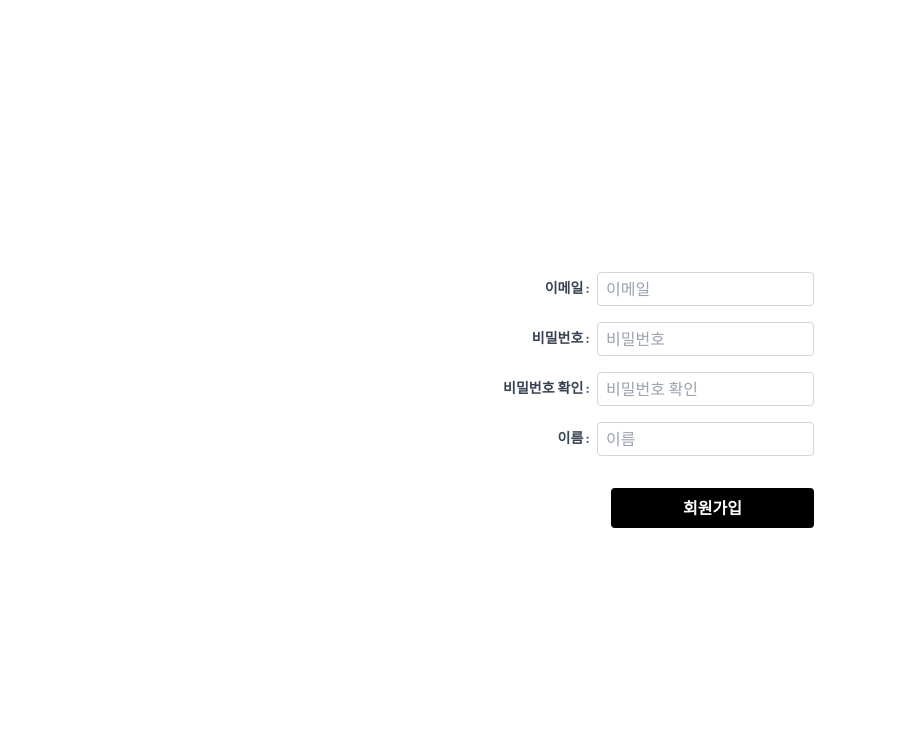
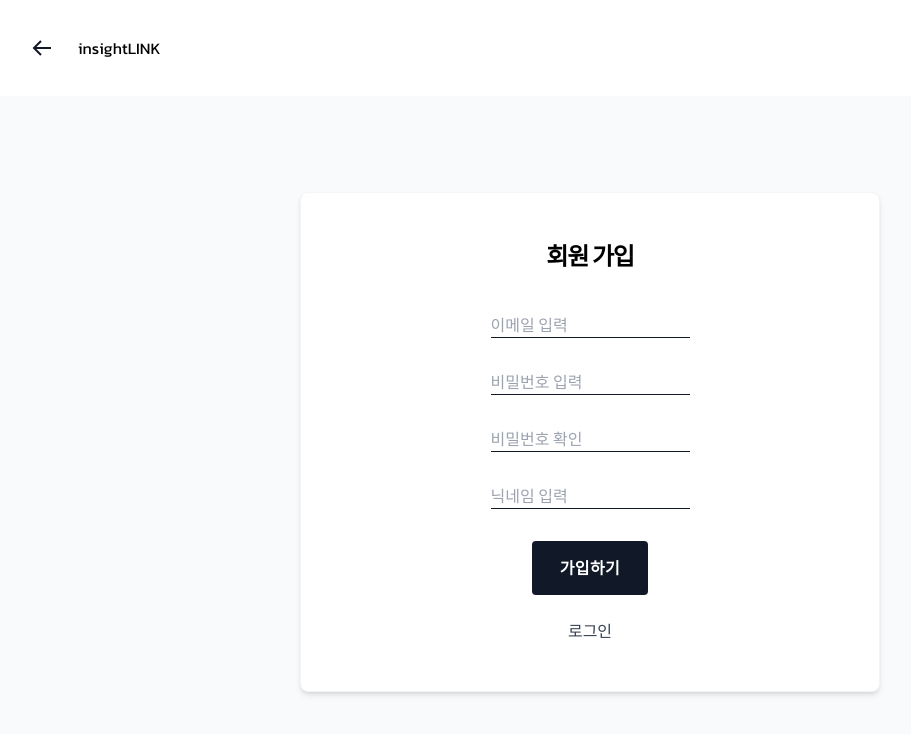
Before and after one commit to suji6707/insightLINK, a Next.js app in the folder client/: page /signup in a window 1280 px wide. Shown: the top 734 px of the page, without its empty margins (50-961 px from the left). Built offline with nearby package versions, Linux system fonts and the light colour scheme.

Commit message:
feat: 회원가입, 로그인 디자인 수정

```diff
--- a/client/src/features/Dashboard/MainGraph/components/Graph/ChartDefaultOptions.tsx
+++ b/client/src/features/Dashboard/MainGraph/components/Graph/ChartDefaultOptions.tsx
@@ -4,13 +4,13 @@ import setCategories from "./setCategories";
 const ChartDefaultOptions = (graph: Main_graph_Api_DTO) => {
   return {
     tooltip: {},
-    legend: [
-      {
-        data: setCategories(graph?.cnt).map(function (a) {
-          return a.name;
-        }),
-      },
-    ],
+    // legend: [
+    //   {
+    //     data: setCategories(graph?.cnt).map(function (a) {
+    //       return a.name;
+    //     }),
+    //   },
+    // ],
     animation: true,
     animationDuration: 1500,
     animationEasingUpdate: "quinticInOut",
@@ -32,7 +32,7 @@ const ChartDefaultOptions = (graph: Main_graph_Api_DTO) => {
           hideOverlap: true,
         },
         scaleLimit: {
-          min: 2,
+          min: 1,
           max: 5,
         },
         lineStyle: {
--- a/client/src/pages/login.tsx
+++ b/client/src/pages/login.tsx
@@ -5,6 +5,7 @@ import { useSetRecoilState } from "recoil";
 import { LoginStateAtom } from "@/recoil/atoms/LoginStateAtom";
 
 import { POST } from "@/axios/POST";
+import { BiArrowBack } from "react-icons/bi";
 
 export default function Home() {
   const router = useRouter();
@@ -47,46 +48,67 @@ export default function Home() {
     }
   }, []);
 
+  const handleBackClick = () => {
+    router.push("/");
+  };
+
+  const handleClick = () => {
+    router.push("/signup");
+  };
+
   return (
-    <div className="flex flex-col items-center justify-center h-screen">
-      <div className="container flex flex-col items-end max-w-md mx-auto">
-        <div className="flex items-center justify-end mb-4">
-          <label
-            className="block mr-2 text-sm font-bold text-gray-700"
-            htmlFor="email"
-          >
-            이메일:
-          </label>
+    <div className="flex flex-col items-center h-screen w-screen">
+      <div className="flex h-24 px-20 justify-between items-center shrink-0 self-stretch">
+        <div className="flex items-center gap-6">
+          <BiArrowBack
+            className="text-gray-900 text-2xl font-xeicon font-normal leading-100"
+            onClick={handleBackClick}
+          />
+          <p>insightLINK</p>
+        </div>
+      </div>
+      <div className="flex w-[36.25rem] py-12 flex-col justify-center items-center gap-10 bg-white mt-24 rounded-lg border border-gray-100 shadow-md">
+        <p className="flex flex-col self-stretch text-black text-center text-2xl font-ibm-plex-sans font-bold leading-150 tracking-tighter">
+          로그인
+        </p>
+
+        <div className="flex flex-col items-center gap-8">
+          <div className="flex w-25 h-3.75 p-0.25 justify-between items-center border-b-[1px] border-gray-900">
             <input
               id="email"
               value={userEmail}
               onChange={(event) => setUserEmail(event.target.value)}
-            placeholder="이메일"
-            className="inline-block px-2 py-1 border border-gray-300 rounded form_input"
+              placeholder="이메일 입력"
+              className=" text-gray-400 text-1.75xl font-ibm-plex-sans font-normal font-medium leading-normal"
             />
           </div>
-        <div className="flex items-center justify-end mb-4">
-          <label
-            className="block mr-2 text-sm font-bold text-gray-700"
-            htmlFor="password"
-          >
-            비밀번호:
-          </label>
+          <div className="flex w-25 h-3.75 p-0.25 justify-between items-center border-b-[1px] border-gray-900">
             <input
               id="password"
               value={password}
               onChange={(event) => setPassword(event.target.value)}
-            placeholder="비밀번호"
+              placeholder="비밀번호 입력"
               type="password"
-            className="inline-block px-2 py-1 border border-gray-300 rounded form_input"
+              className=" text-gray-400 text-1.75xl font-ibm-plex-sans font-normal font-medium leading-normal"
             />
           </div>
-        <button
+        </div>
+        <div className="flex flex-col justify-center items-center gap-6">
+          <div
             onClick={handleLogin}
-          className="px-[5rem] py-2 font-bold text-white bg-black rounded cursor-pointer"
+            className="flex h-[3.375rem] px-7 justify-center items-center gap-2 rounded bg-gray-900 cursor-pointer"
           >
-          로그인
-        </button>
+            <p className="text-white text-1.5xl font-ibm-plex-sans font-normal font-semibold leading-normal tracking-wide cursor-pointer">
+              로그인하기
+            </p>
+          </div>
+          <p
+            className="text-gray-700 text-1.5xl font-ibm-plex-sans font-normal font-medium leading-normal cursor-pointer"
+            onClick={handleClick}
+          >
+            회원 가입
+          </p>
+        </div>
       </div>
     </div>
   );
--- a/client/src/pages/signup.tsx
+++ b/client/src/pages/signup.tsx
@@ -2,6 +2,7 @@ import React, { useState, useEffect } from "react";
 import { useRouter } from "next/router";
 
 import { POST } from "@/axios/POST";
+import { BiArrowBack } from "react-icons/bi";
 
 export default function Home() {
   const router = useRouter();
@@ -82,62 +83,64 @@ export default function Home() {
     }
   }, []);
 
+  const handleBackClick = () => {
+    router.push("/");
+  };
+
+  const handleClick = () => {
+    router.push("/login");
+  };
+
   return (
-    <div className="flex flex-col items-center justify-center h-screen w-screen">
-      <div className="container mx-auto max-w-md flex flex-col">
-        <div className="mb-4 flex items-center justify-end">
-          <label
-            className="block text-gray-700 text-sm font-bold mr-2"
-            htmlFor="email"
-          >
-            이메일 :
-          </label>
+    <div className="flex flex-col items-center h-screen w-screen bg-gray-50">
+      <div className="flex h-24 px-20 justify-between items-center shrink-0 self-stretch bg-white">
+        <div className="flex items-center gap-6 " onClick={handleBackClick}>
+          <BiArrowBack className="text-gray-900 text-2xl font-xeicon font-normal leading-100" />
+          <p>insightLINK</p>
+        </div>
+      </div>
+      <div className="flex w-[36.25rem] py-12 flex-col justify-center items-center gap-10 bg-white mt-24 rounded-lg border border-gray-100 shadow-md">
+        <p className="flex flex-col self-stretch text-black text-center text-2xl font-ibm-plex-sans font-bold leading-150 tracking-tighter">
+          회원 가입
+        </p>
+        <div className="flex flex-col items-center gap-8">
+          <div className="flex w-25 h-3.75 p-0.25 justify-between items-center border-b-[1px] border-gray-900">
             <input
               id="email"
               value={userEmail}
               onChange={(event) => setUserEmail(event.target.value)}
-            placeholder="이메일"
-            className="form_input inline-block border border-gray-300 rounded px-2 py-1"
+              placeholder="이메일 입력"
+              className=" text-gray-400 text-1.75xl font-ibm-plex-sans font-normal font-medium leading-normal"
             />
           </div>
           {emailFormatError && (
-          <div className="text-red-500 text-right">이메일 형식이 아닙니다.</div>
+            <div className="text-red-500 text-right">
+              이메일 형식이 아닙니다.
+            </div>
           )}
           {checkUserEmail && (
             <div className="text-red-500 text-right">
               이미 회원가입한 이메일입니다.
             </div>
           )}
-        <div className="mb-4 flex items-center justify-end">
-          <label
-            className="block text-gray-700 text-sm font-bold mr-2"
-            htmlFor="password"
-          >
-            비밀번호 :
-          </label>
+          <div className="flex w-25 h-3.75 p-0.25 justify-between items-center border-b-[1px] border-gray-900">
             <input
               id="password"
               value={password}
               onChange={(event) => setPassword(event.target.value)}
-            placeholder="비밀번호"
+              placeholder="비밀번호 입력"
               type="password"
-            className="form_input inline-block border border-gray-300 rounded px-2 py-1"
+              className=" text-gray-400 text-1.75xl font-ibm-plex-sans font-normal font-medium leading-normal"
             />
           </div>
-        <div className="mb-4 flex items-center justify-end">
-          <label
-            className="block text-gray-700 text-sm font-bold mr-2"
-            htmlFor="confirmPassword"
-          >
-            비밀번호 확인 :
-          </label>
+          <div className="flex w-25 h-3.75 p-0.25 justify-between items-center border-b-[1px] border-gray-900">
             <input
               id="confirmPassword"
               value={confirmPassword}
               onChange={(event) => setConfirmPassword(event.target.value)}
               placeholder="비밀번호 확인"
               type="password"
-            className="form_input inline-block border border-gray-300 rounded px-2 py-1"
+              className=" text-gray-400 text-1.75xl font-ibm-plex-sans font-normal font-medium leading-normal"
             />
           </div>
           {passwordMatchError && (
@@ -151,28 +154,31 @@ export default function Home() {
               이상이여야 합니다.
             </div>
           )}
-        <div className="mb-4 flex items-center justify-end">
-          <label
-            className="block text-gray-700 text-sm font-bold mr-2"
-            htmlFor="userName"
-          >
-            이름 :
-          </label>
+          <div className="flex w-25 h-3.75 p-0.25 justify-between items-center border-b-[1px] border-gray-900">
             <input
               id="userName"
               value={userName}
               onChange={(event) => setUserName(event.target.value)}
-            placeholder="이름"
-            className="form_input inline-block border border-gray-300 rounded px-2 py-1"
+              placeholder="닉네임 입력"
+              className=" text-gray-400 text-1.75xl font-ibm-plex-sans font-normal font-medium leading-normal"
             />
           </div>
-        <div className="flex justify-end mt-4">
-          <button
+          <div className="flex flex-col justify-center items-center gap-6">
+            <div
               onClick={doUserRegistration}
-            className="bg-black text-white font-bold py-2 px-[4.5rem] rounded cursor-pointer"
+              className="flex h-[3.375rem] px-7 justify-center items-center gap-2 rounded bg-gray-900 cursor-pointer"
             >
-            회원가입
-          </button>
+              <p className="text-white text-1.5xl font-ibm-plex-sans font-normal font-semibold leading-normal tracking-wide cursor-pointer">
+                가입하기
+              </p>
+            </div>
+            <p
+              className="text-gray-700 text-1.5xl font-ibm-plex-sans font-normal font-medium leading-normal cursor-pointer"
+              onClick={handleClick}
+            >
+              로그인
+            </p>
+          </div>
         </div>
       </div>
     </div>
```
Lines whose indentation alone changed are shown as unchanged.
